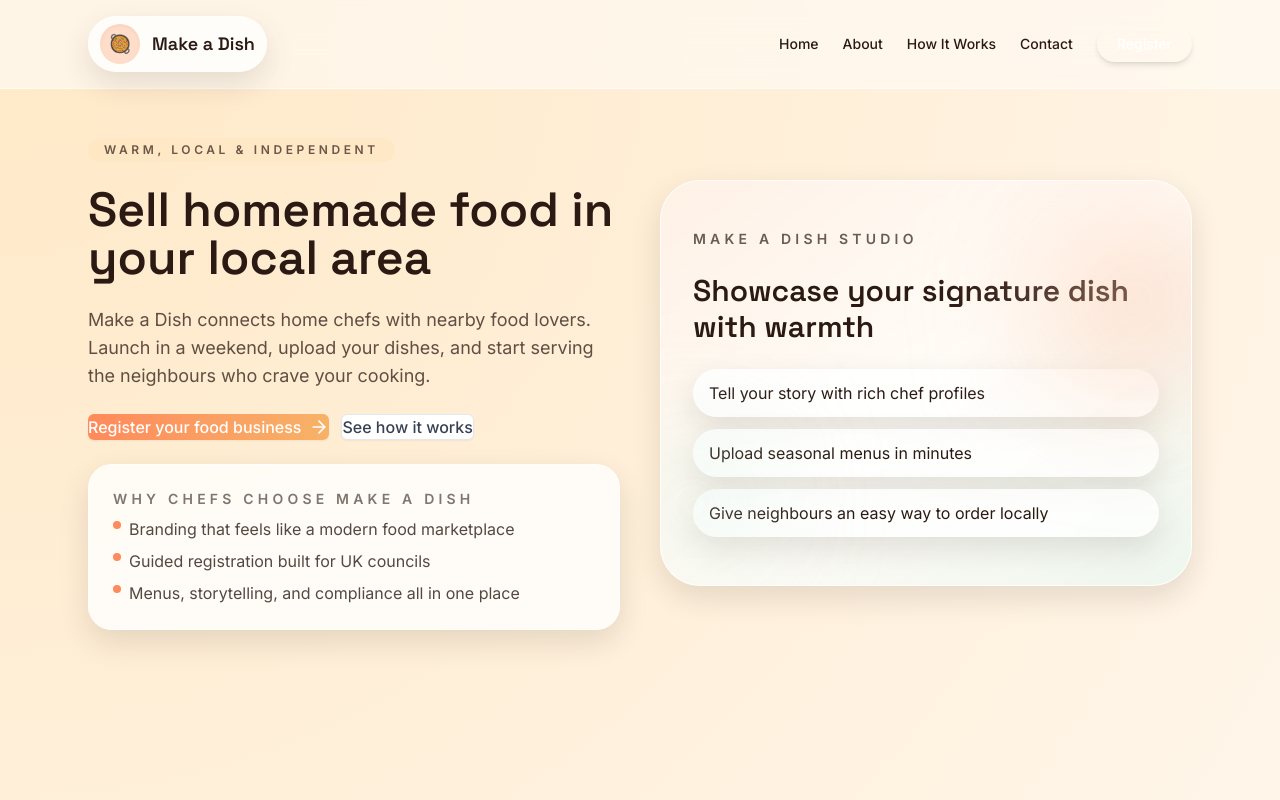
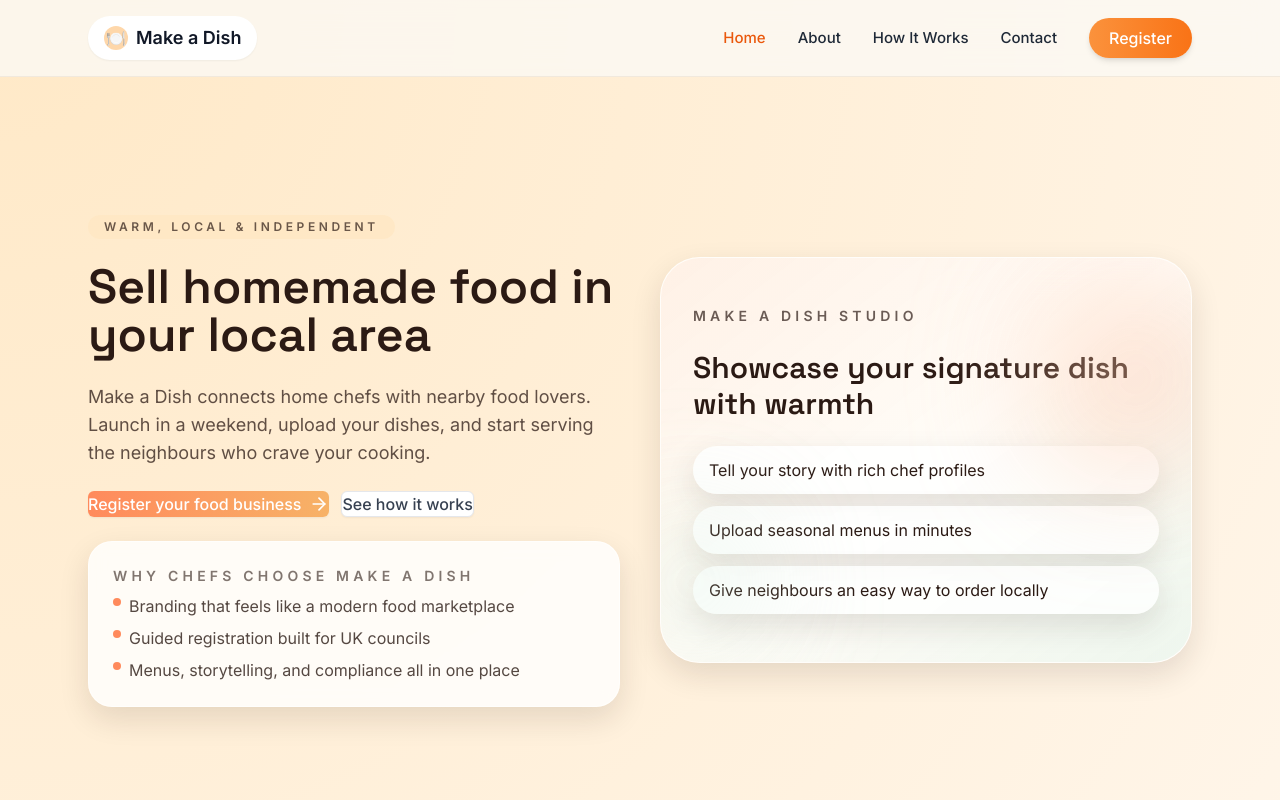
Before and after one commit to yuvi-alt/make-a-dish, a Next.js app: page / in a window 1280 px wide. Shown: the top 800 px of the page. Built offline with nearby package versions, Linux system fonts and the light colour scheme.

Commit message:
Fix header, button variants, and page hero styling

```diff
--- a/components/site-header.tsx
+++ b/components/site-header.tsx
@@ -1,81 +1,63 @@
 "use client";
 
-import { useState } from "react";
 import Link from "next/link";
-import { Menu, X } from "lucide-react";
-import { Button } from "@/components/ui/button";
-import { cn } from "@/lib/utils";
+import { usePathname } from "next/navigation";
+import { Button } from "./ui/button";
 
-const navLinks = [
-  { href: "/", label: "Home" },
-  { href: "/about", label: "About" },
-  { href: "/how-it-works", label: "How It Works" },
-  { href: "/contact", label: "Contact" },
+const navItems = [
+  { name: "Home", href: "/" },
+  { name: "About", href: "/about" },
+  { name: "How It Works", href: "/how-it-works" },
+  { name: "Contact", href: "/contact" },
 ];
 
 export function SiteHeader() {
-  const [isOpen, setIsOpen] = useState(false);
-
-  const closeMenu = () => setIsOpen(false);
+  const pathname = usePathname();
 
   return (
-    <header className="fixed inset-x-0 top-0 z-50 border-b border-white/50 bg-brand-cream/70 backdrop-blur-xl">
-      <div className="mx-auto flex max-w-6xl items-center justify-between px-6 py-4">
+    <header className="w-full border-b border-[#F1E9DD] bg-[#FCF9F4]/80 backdrop-blur-lg">
+      <nav className="mx-auto flex max-w-6xl items-center justify-between px-6 py-4">
+
+        {/* LOGO */}
         <Link
           href="/"
-          onClick={closeMenu}
-          className="flex items-center gap-3 rounded-full bg-white/80 px-3 py-2 font-display text-lg font-semibold text-brand-charcoal shadow-brand-soft"
+          className="flex items-center gap-2 rounded-full bg-white px-4 py-2 shadow-sm"
         >
-          <span className="inline-flex h-10 w-10 items-center justify-center rounded-full bg-brand-peach/60 text-brand-charcoal shadow-inner">
-            🥘
-          </span>
-          Make a Dish
+          <div className="h-6 w-6 rounded-full bg-orange-200 flex items-center justify-center text-orange-600 font-bold">
+            🍽️
+          </div>
+          <span className="text-lg font-semibold text-gray-900">Make a Dish</span>
         </Link>
-        <nav className="hidden items-center gap-6 text-sm font-medium text-brand-charcoal md:flex">
-          {navLinks.map((link) => (
+
+        {/* NAVIGATION */}
+        <div className="hidden items-center space-x-8 md:flex">
+          {navItems.map((item) => (
             <Link
-              key={link.href}
-              href={link.href}
-              className="transition hover:text-brand-tangerine"
+              key={item.name}
+              href={item.href}
+              className={`text-[15px] font-medium transition hover:text-orange-600 ${
+                pathname === item.href ? "text-orange-600" : "text-gray-800"
+              }`}
             >
-              {link.label}
+              {item.name}
             </Link>
           ))}
-          <Button asChild variant="pill">
-            <Link href="/register/start">Register</Link>
-          </Button>
-        </nav>
-        <button
-          type="button"
-          aria-label="Toggle navigation menu"
-          className="inline-flex h-11 w-11 items-center justify-center rounded-full border border-white/60 bg-white/80 text-brand-charcoal shadow-md md:hidden"
-          onClick={() => setIsOpen((prev) => !prev)}
-        >
-          {isOpen ? <X className="h-5 w-5" /> : <Menu className="h-5 w-5" />}
-        </button>
-      </div>
-      <div
-        className={cn(
-          "md:hidden",
-          isOpen ? "pointer-events-auto opacity-100" : "pointer-events-none opacity-0",
-        )}
-      >
-        <div className="space-y-4 border-t border-white/60 bg-white/95 px-6 py-4 text-base font-semibold text-brand-charcoal shadow-xl">
-          {navLinks.map((link) => (
-            <Link
-              key={link.href}
-              href={link.href}
-              className="block rounded-xl bg-brand-cream px-4 py-3"
-              onClick={closeMenu}
-            >
-              {link.label}
+
+          {/* FIXED REGISTER BUTTON
+             Now visible, bright, modern, clickable */}
+          <Button
+            asChild
+            variant="primary"
+            className="px-5 py-2 rounded-full font-medium
+                       bg-gradient-to-r from-orange-400 to-orange-500
+                       text-white shadow-md hover:brightness-110"
+          >
+            <Link href="/register/start">
+              Register
             </Link>
-          ))}
-          <Button asChild className="w-full" variant="pill" onClick={closeMenu}>
-            <Link href="/register/start">Register</Link>
           </Button>
         </div>
-      </div>
+      </nav>
     </header>
   );
 }
```
